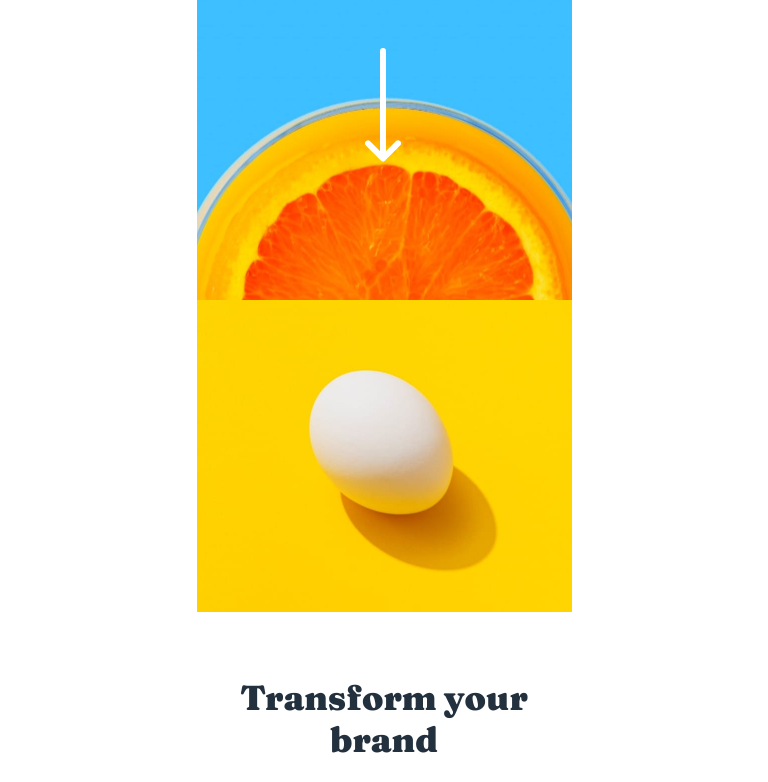
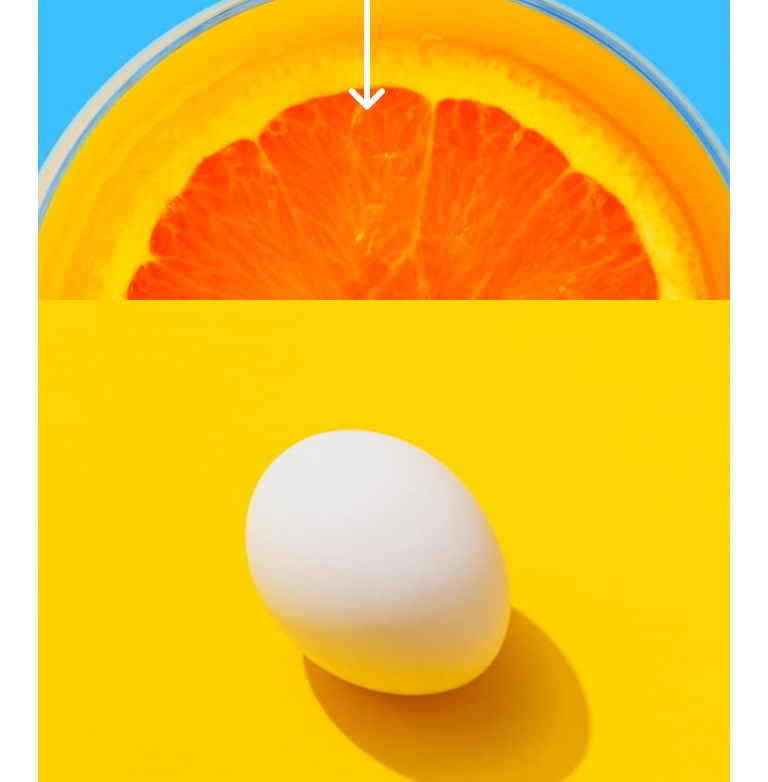
Before and after one commit to Hlm19966/agency-landing-page, a plain HTML site: page index.html in a window 768 px wide. Shown: the part 232-1014 px from the top of the page. Drawn offline with Linux system fonts and the light colour scheme.

Commit message:
added tablet

```diff
--- a/style.css
+++ b/style.css
@@ -306,7 +306,7 @@ h5 {
 /*section one*/
 
 .section-one {
-    padding: 2.125rem 2.450rem;
+    padding: 2.125rem 2.100rem;
 }
 
 .highlight-text {
@@ -426,7 +426,6 @@ footer {
         width: 100%;
     }
     /*end of the body & container*/
-
 
     /*header*/
 
@@ -599,3 +598,10 @@ footer {
     /*end of the footer*/
 
 }
+
+@media (min-width:768px) and (max-width:1024px) {
+    .container {
+        max-width: 77.5rem;
+        width: 90%;
+    }
+}
```
